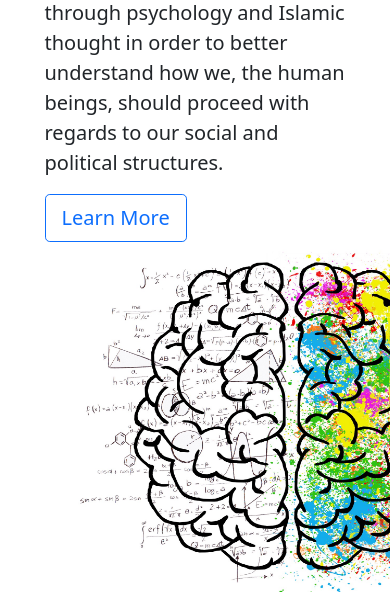
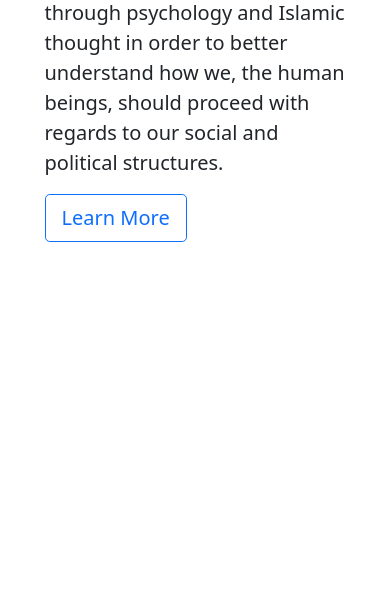
Before and after one commit to Saad-Aleem/islamiclearning, a Django app: page / in a window 390 px wide; the page is wider, and only the part inside the window is pictured. Shown: the part 416-1008 px from the top of that part. After the commit the page ends 658 px from the top of that part, so only its background shows below. Run offline with Django 3.2, Linux system fonts and the light colour scheme; parts of the project's set-up code (start-up, migrations or seed data) failed here and were passed over; some libraries are stand-ins or nearby versions.

Commit message:
Update index.html

```diff
--- a/templates/index.html
+++ b/templates/index.html
@@ -59,7 +59,7 @@
           <h2> Mission </h2><p class="lead">Most of the, seemingly, rational beliefs are a product of complex emotional/psychological issues which are hard to understand. My mission here is to decode collective and individual psychological underpinnings through psychology and Islamic thought in order to better understand how we, the human beings, should proceed with regards to our social and political structures.</p>
           <a href="/structure"><button type="button" class="btn btn-outline-primary btn-lg">Learn More</button></a>
         </div>
-        <div class="col-lg-6 col-10 mx-auto">
+        <div class="col-lg-6 col-10 d-none d-lg-block mx-auto">
             {% load static %}<img src="{% static 'img/brain.jpg' %}" alt="Home" width="500" height="350">
         </div>
       </div>
```
